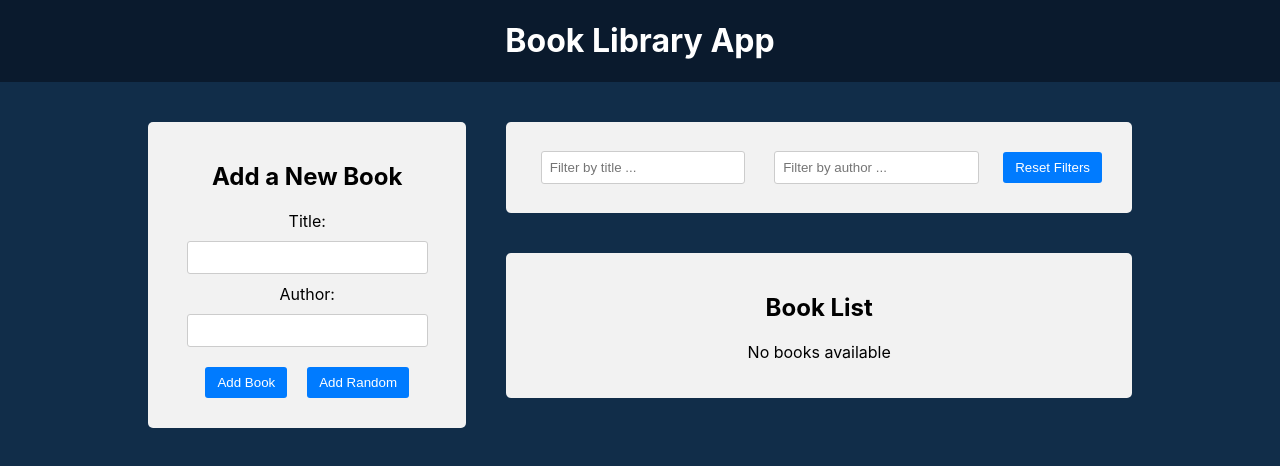
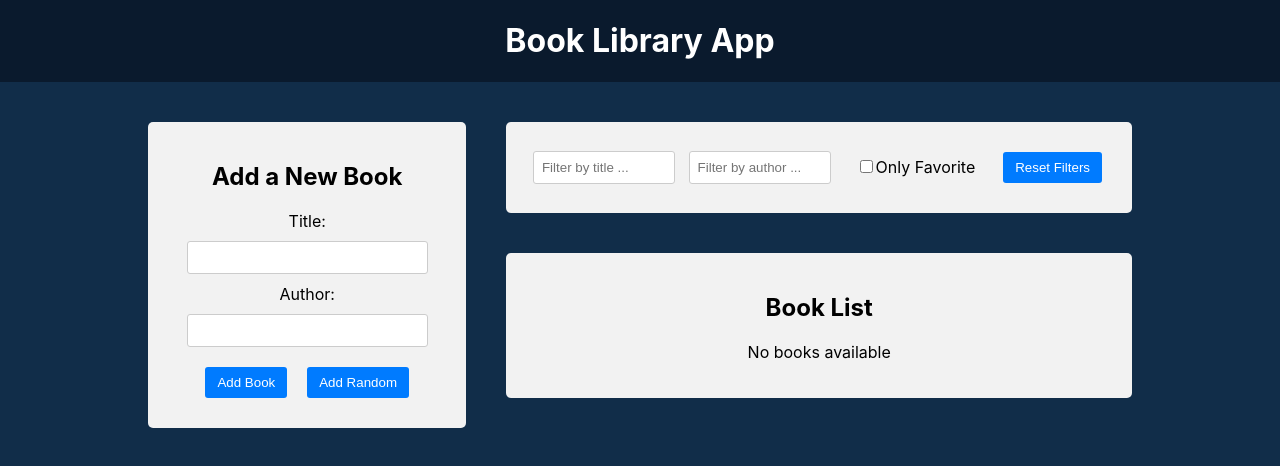
Before and after one commit to Irwin45/book-library, a React (Create React App) app in the folder frontend/: page / in a window 1280 px wide. Shown: the top 466 px of the page. Built offline with nearby package versions, Linux system fonts and the light colour scheme.

Commit message:
favorite checkbox filter

```diff
--- a/frontend/src/components/BookList/BookList.js
+++ b/frontend/src/components/BookList/BookList.js
@@ -4,6 +4,7 @@
 import {
   selectTitleFilter,
   selectAuthorFilter,
+  selectOnlyFavotiteFilter,
 } from '../../redux/slices/filterSlice';
 import './BookList.css';
 
@@ -12,6 +13,7 @@
   const books = useSelector((state) => state.books);
   const titleFilter = useSelector(selectTitleFilter);
   const authorFilter = useSelector(selectAuthorFilter);
+  const onlyFavoriteFilter = useSelector(selectOnlyFavotiteFilter);
   const dispatch = useDispatch();
 
   //Удаление книги
@@ -35,7 +37,9 @@
       .toLowerCase()
       .includes(authorFilter.toLowerCase());
 
-    return mathesTitle && matchesAuthor;
+    const matchesFavorite = onlyFavoriteFilter ? book.isFavorite : true;
+
+    return mathesTitle && matchesAuthor && matchesFavorite;
   });
 
   return (
--- a/frontend/src/components/Filter/Filter.js
+++ b/frontend/src/components/Filter/Filter.js
@@ -5,6 +5,8 @@
   setAuthorFilter,
   selectAuthorFilter,
   resetFilters,
+  setOnlyFavoriteFilter,
+  selectOnlyFavotiteFilter,
 } from '../../redux/slices/filterSlice';
 import './Filter.css';
 
@@ -14,6 +16,7 @@
   // const titleFilter = useSelector((state) => state.filter.title);
   const titleFilter = useSelector(selectTitleFilter);
   const authorFilter = useSelector(selectAuthorFilter);
+  const onlyFavoriteFilter = useSelector(selectOnlyFavotiteFilter);
 
   const handleTitleFilterChange = (e) => {
     // const event = e.target.value;
@@ -25,6 +28,10 @@
     // const event = e.target.value;
     // console.log(event);
     dispatch(setAuthorFilter(e.target.value));
+  };
+
+  const handleOnlyFavoriteFilterChange = () => {
+    dispatch(setOnlyFavoriteFilter());
   };
 
   const handleResetFilters = () => {
@@ -50,6 +57,16 @@
             value={authorFilter}
           />
         </div>
+        <div className="filter-group">
+          <label>
+            <input
+              type="checkbox"
+              checked={onlyFavoriteFilter}
+              onChange={handleOnlyFavoriteFilterChange}
+            />
+            Only Favorite
+          </label>
+        </div>
         <button type="button" onClick={handleResetFilters}>
           Reset Filters
         </button>
--- a/frontend/src/redux/slices/filterSlice.js
+++ b/frontend/src/redux/slices/filterSlice.js
@@ -1,13 +1,14 @@
 import { createSlice } from '@reduxjs/toolkit';
 
-const intialState = {
+const initialState = {
   title: '',
   author: '',
+  onlyFavorite: false,
 };
 
 const filterSlice = createSlice({
   name: 'filter',
-  initialState: intialState,
+  initialState: initialState,
   reducers: {
     setTitleFilter: (state, action) => {
       // вариант1 традиционный, формируем и возвращаем новый объект
@@ -23,21 +24,30 @@
       state.author = action.payload;
     },
 
-    resetFilters: (state) => {
+    setOnlyFavoriteFilter: (state) => {
+      state.onlyFavorite = !state.onlyFavorite;
+    },
+
+    resetFilters: () => {
       // return { ...intialState };
-      return intialState;
+      return initialState;
     },
   },
 });
 
 // const setTitleFilter = filterSlice.actions.setTitleFilter;
 // создаем объект действия для диспатча
-export const { setTitleFilter, setAuthorFilter, resetFilters } =
-  filterSlice.actions;
+export const {
+  setTitleFilter,
+  setAuthorFilter,
+  resetFilters,
+  setOnlyFavoriteFilter,
+} = filterSlice.actions;
 
 // экспорт функции для слектора, выбираем состояние на которое подписываемся
 export const selectTitleFilter = (state) => state.filter.title;
 export const selectAuthorFilter = (state) => state.filter.author;
+export const selectOnlyFavotiteFilter = (state) => state.filter.onlyFavorite;
 // console.log(filterSlice.actions.setTitleFilter('test'));
 // console.log(filterSlice.reducer);
 
```
